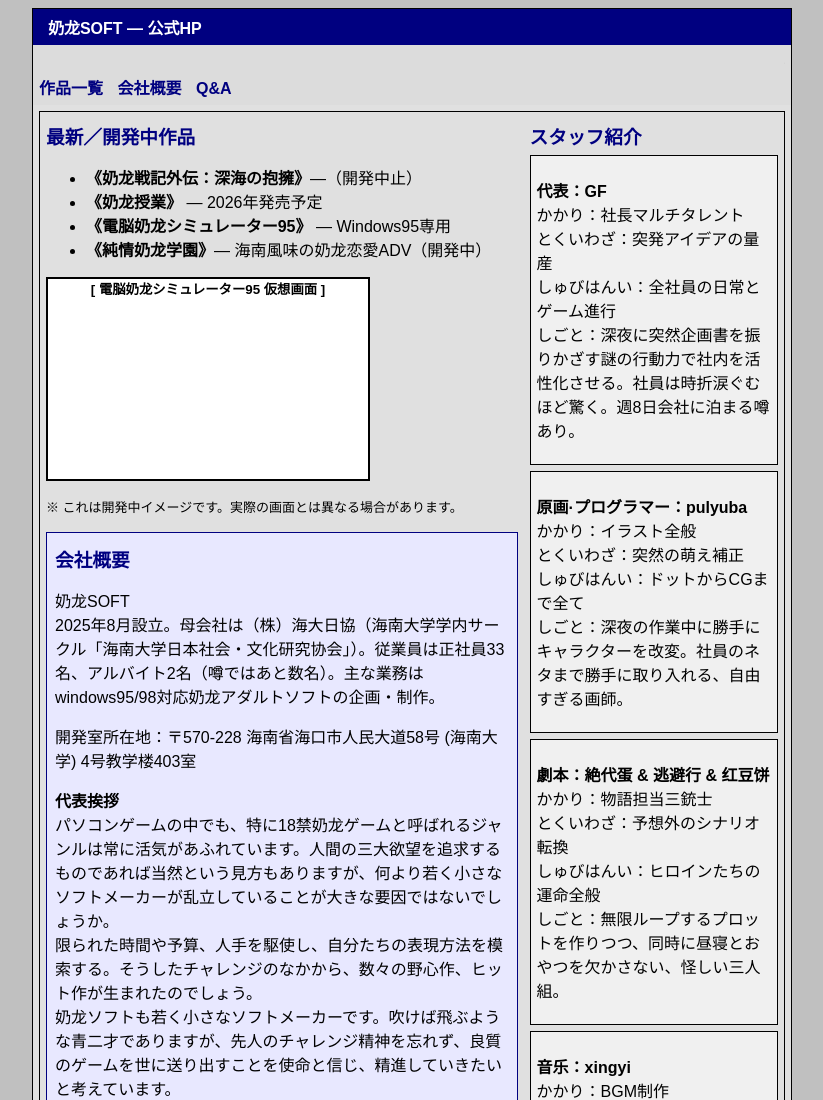
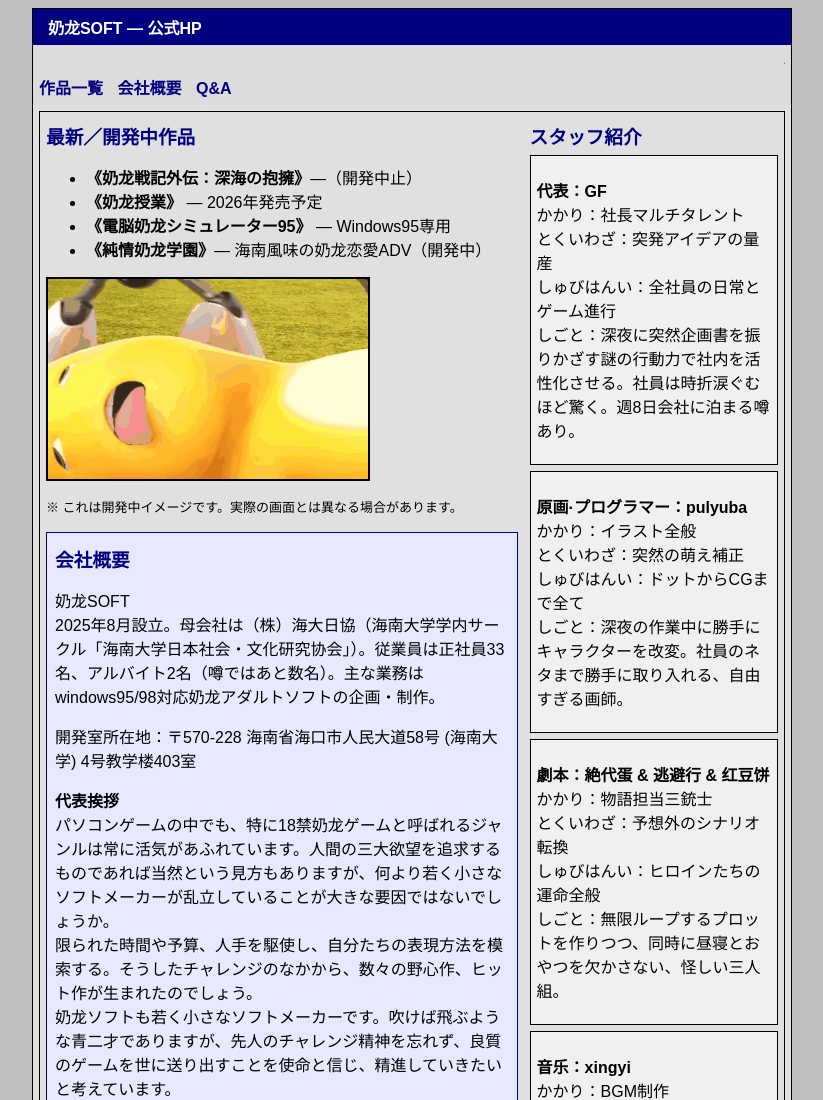
Before and after one commit to kihana2077/greenface-nailoong, a plain HTML site: page 奶龙soft.html in a window 1280 px wide. Shown: the top 1100 px of the page, without its empty margins (228-1051 px from the left). Drawn offline with Linux system fonts and the light colour scheme.

Commit message:
update by greenface

```diff
--- a/奶龙soft.html
+++ b/奶龙soft.html
@@ -44,7 +44,7 @@
                 <li><b>《純情奶龙学園》</b>— 海南風味の奶龙恋愛ADV（開発中）</li>
               </ul>
 
-              <div class="screenshot">[ 電脳奶龙シミュレーター95 仮想画面 ]</div>
+              <div class="screenshot"><img src="nailong.gif" width="320" height="200" alt="nailong"></div>
               <p><font size="-1">※ これは開発中イメージです。実際の画面とは異なる場合があります。</font></p>
 
               <a name="history"></a>
```
Also changed, not shown: nailong.gif (added).
